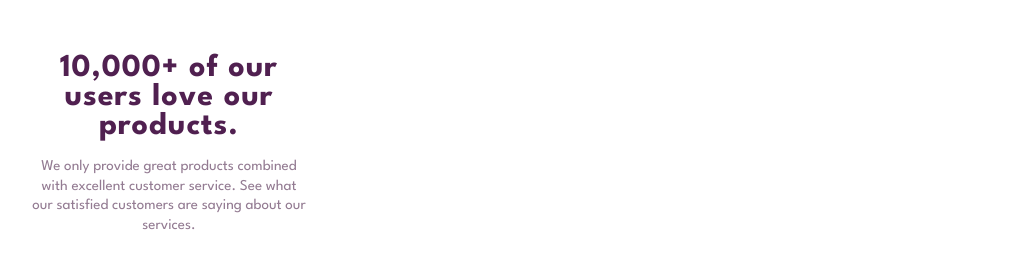
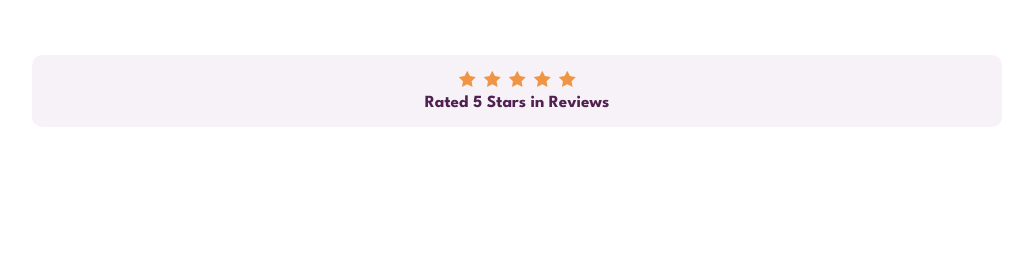
Before and after one commit to Frontend-Mentor-Projects-Daniel/social-proofs-section, a plain HTML site: page index.html in a window 1280 px wide. Shown: the whole page, without its empty margins (123-1156 px from the left). Drawn offline with Linux system fonts and the light colour scheme.

Commit message:
style rating component

```diff
--- a/develop/css/styles.css
+++ b/develop/css/styles.css
@@ -74,6 +74,7 @@ select {
 
   /* FONT SIZE */
   --fs-default: 0.9375rem;
+  --fs-rating: 1.0625rem;
 
   /* FONT WEIGHT */
   --fw-regular: 400;
@@ -137,12 +138,26 @@ body {
 **     RATINGS
 --------------------*/
 .rating {
+  display: flex;
+  align-items: center;
+  flex-direction: column;
+  gap: 0.5rem;
+
+  background-color: hsl(var(--clr-light-grayish-magenta));
+  border-radius: 10px;
+  padding: 1rem;
+  width: 100%;
 }
 
 .rating__stars {
+  display: flex;
+  gap: 0.5rem;
 }
 
 .rating__text {
+  color: hsl(var(--clr-very-dark-magenta));
+  font-size: var(--fs-rating);
+  font-weight: var(--fw-bold);
 }
 
 /**-------------------
--- a/index.html
+++ b/index.html
@@ -40,7 +40,7 @@
     <main class="main">
       <section class="section-social-proofs">
         <!-- TEXT CONTENT -->
-        <div class="content">
+        <!-- <div class="content">
           <h1 class="content__title">
             10,000+ of our users love our products.
           </h1>
@@ -49,10 +49,11 @@
             service. See what our satisfied customers are saying about our
             services.
           </p>
-        </div>
+        </div> -->
 
         <!-- RATINGS -->
-        <!-- <div class="rating">
+
+        <div class="rating">
           <div class="rating__stars">
             <img src="./develop/assets/images/icon-star.svg" alt="" />
             <img src="./develop/assets/images/icon-star.svg" alt="" />
@@ -60,7 +61,19 @@
             <img src="./develop/assets/images/icon-star.svg" alt="" />
             <img src="./develop/assets/images/icon-star.svg" alt="" />
           </div>
-          <p class="rating__text">Rated 5 Stars in Reviews</p>
+          <h2 class="rating__text">Rated 5 Stars in Reviews</h2>
+        </div>
+
+        <!--
+          <div class="rating">
+          <div class="rating__stars">
+            <img src="./develop/assets/images/icon-star.svg" alt="" />
+            <img src="./develop/assets/images/icon-star.svg" alt="" />
+            <img src="./develop/assets/images/icon-star.svg" alt="" />
+            <img src="./develop/assets/images/icon-star.svg" alt="" />
+            <img src="./develop/assets/images/icon-star.svg" alt="" />
+          </div>
+          <h2 class="rating__text">Rated 5 Stars in Report Guru</h2>
         </div>
 
         <div class="rating">
@@ -71,22 +84,13 @@
             <img src="./develop/assets/images/icon-star.svg" alt="" />
             <img src="./develop/assets/images/icon-star.svg" alt="" />
           </div>
-          <p class="rating__text">Rated 5 Stars in Report Guru</p>
+          <h2 class="rating__text">Rated 5 Stars in BestTech</h2>
         </div>
-
-        <div class="rating">
-          <div class="rating__stars">
-            <img src="./develop/assets/images/icon-star.svg" alt="" />
-            <img src="./develop/assets/images/icon-star.svg" alt="" />
-            <img src="./develop/assets/images/icon-star.svg" alt="" />
-            <img src="./develop/assets/images/icon-star.svg" alt="" />
-            <img src="./develop/assets/images/icon-star.svg" alt="" />
-          </div>
-          <p class="rating__text">Rated 5 Stars in BestTech</p>
-        </div> -->
+      -->
 
         <!-- TESTIMONIALS -->
-        <!-- <div class="testimonial">
+        <!--
+         <div class="testimonial">
           <div class="testimonial__user">
             <div class="testimonial__user-image">
               <img
```
